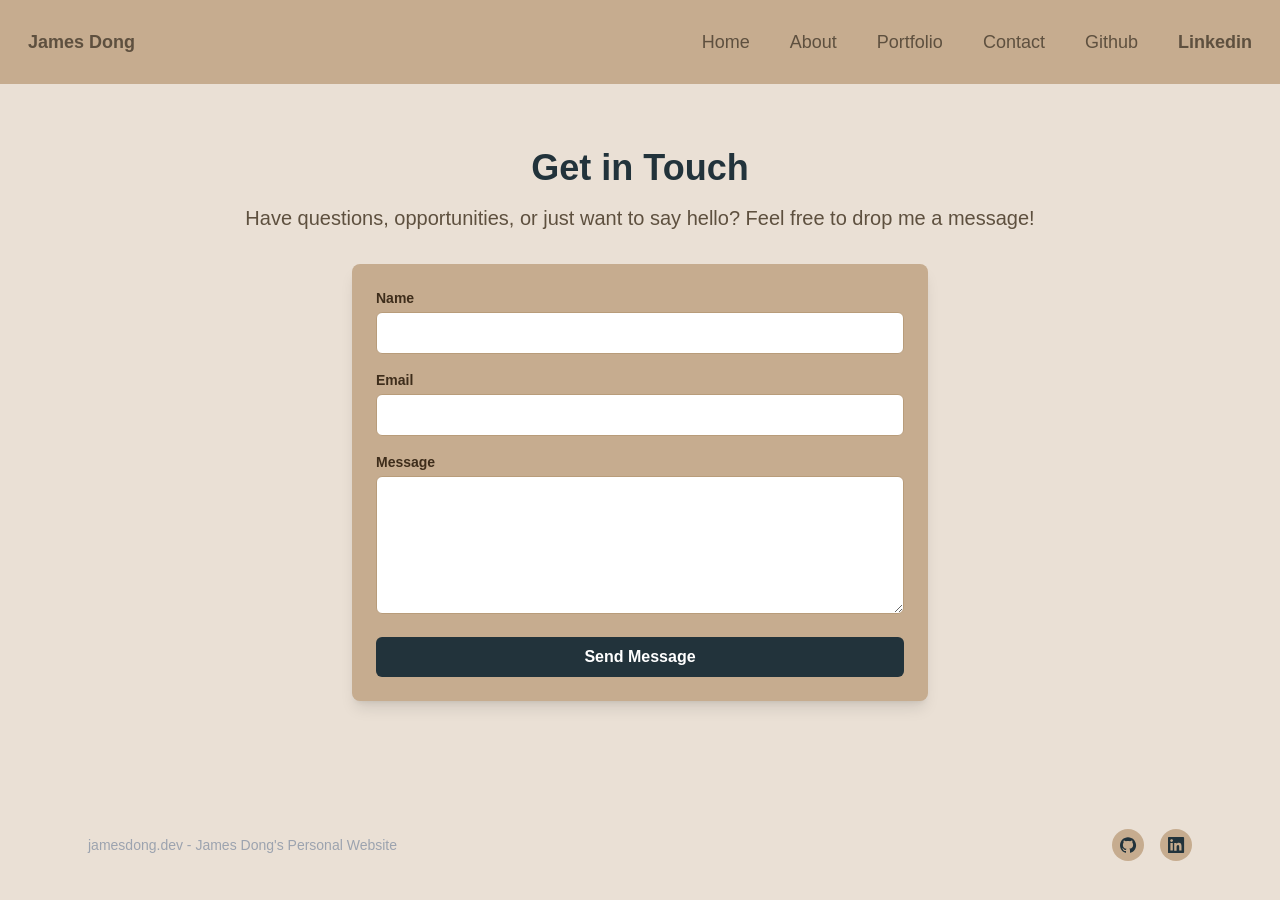
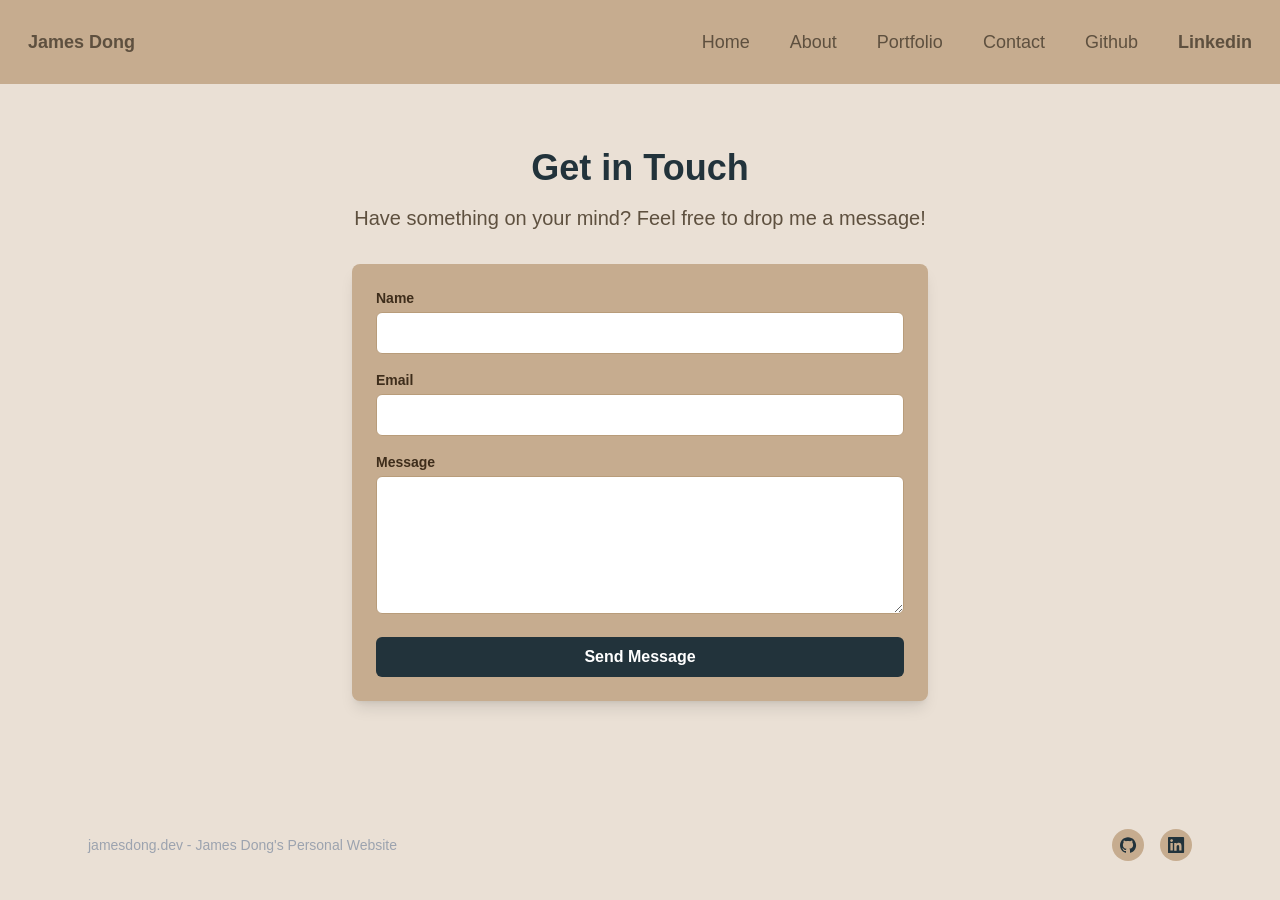
Before and after one commit to jamesjd210/james-dong-portfolio, a Next.js app: page /contact in a window 1280 px wide. Shown: the top 900 px of the page. Built offline with nearby package versions, Linux system fonts and the light colour scheme.

Commit message:
more contact page work

```diff
--- a/src/app/contact/page.tsx
+++ b/src/app/contact/page.tsx
@@ -30,7 +30,7 @@ export default function Contact() {
           Get in Touch
         </h1>
         <p className="mt-4 text-lg text-brown-500 md:text-xl">
-          Have questions, opportunities, or just want to say hello? Feel free to drop me a message!
+          Have something on your mind? Feel free to drop me a message!
         </p>
       </div>
 
```
